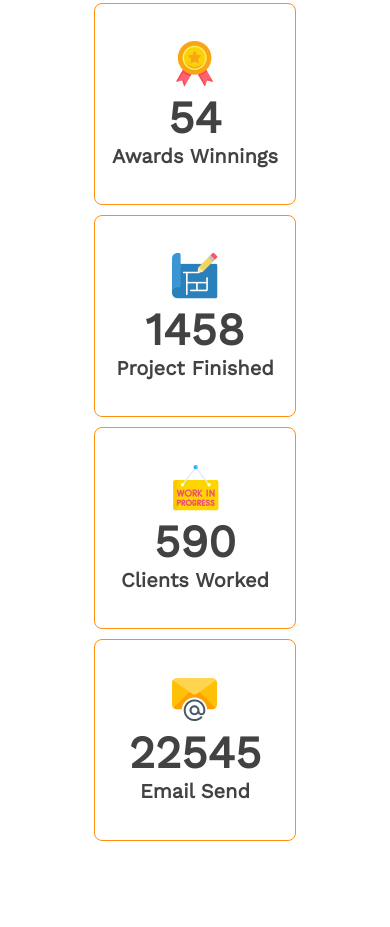
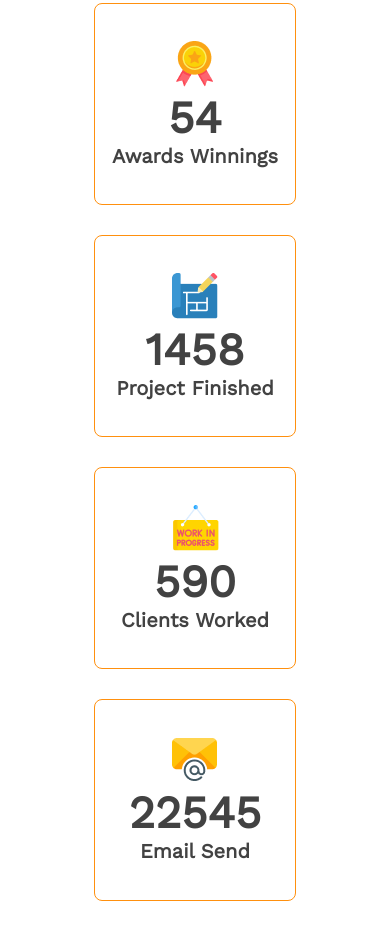
Before and after one commit to absiddik676/g3-architects, a plain HTML site: page index.html in a window 390 px wide. Shown: the part 4997-5924 px from the top of the page. Drawn offline with nearby package versions, Linux system fonts and the light colour scheme.

Commit message:
hover done

```diff
--- a/styles/index.css
+++ b/styles/index.css
@@ -255,9 +255,11 @@ service section css
     align-items: center;
     justify-content: center;
     text-align: center;
-    animation: bounceIn 3s .5s 1;
+
 }
-
+.service:hover{
+    animation: bounceIn 2s .5s 1;
+}
 .service-count{
     font-weight: 600;
     font-size: 45px;
@@ -414,7 +416,7 @@ Sponsors section css
         align-items: center;
     }
     .service{
-        margin-bottom: 10px;
+        margin-bottom: 30px;
     }
     .sponsors-logo{
         flex-direction: column;
```
